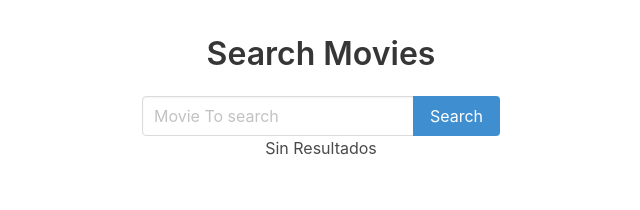
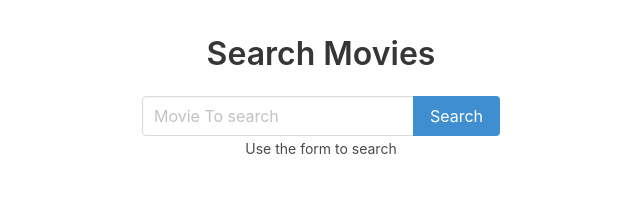
Before and after one commit to luckystoned/buscador-pelis, a React (Create React App) app: page / in a window 1280 px wide. Shown: the top 210 px of the page, without its empty margins (319-959 px from the left). Built offline with nearby package versions, Linux system fonts and the light colour scheme.

Commit message:
Improve search  when results is not an array

```diff
--- a/src/App.js
+++ b/src/App.js
@@ -8,10 +8,16 @@
 import 'bulma/css/bulma.css'
 
 class App extends Component {
-  state = { results: [] }
+  state = { usedSearch: false, results: [] }
 
   _handleResults = (results) => {
-    this.setState({ results })
+    this.setState({ results, usedSearch: true })
+  }
+
+  _renderResults() {
+    return this.state.results.length === 0
+      ? <p>Sorry! 😞 Results Not found!</p>
+      : <MoviesList movies={this.state.results}/>
   }
 
   render () {
@@ -21,9 +27,10 @@
           <div className="SearchForm-wrapper">
             <SearchForm onResults={this._handleResults}/>
           </div>
-          {this.state.results.length === 0
-            ? <p>Sin Resultados</p>
-            : <MoviesList movies={this.state.results}/>
+          {this.state.usedSearch
+           ? this._renderResults()
+           : <small>Use the form to search</small>
+
           }
       </div>
     )
--- a/src/components/SearchForm.js
+++ b/src/components/SearchForm.js
@@ -19,7 +19,7 @@
         `)
         .then(res => res.json())
         .then(results => {
-            const { Search, TotalResults } = results
+            const { Search = [], TotalResults= "0" } = results
             console.log(Search, TotalResults)
             this.props.onResults(Search)
         })
```
